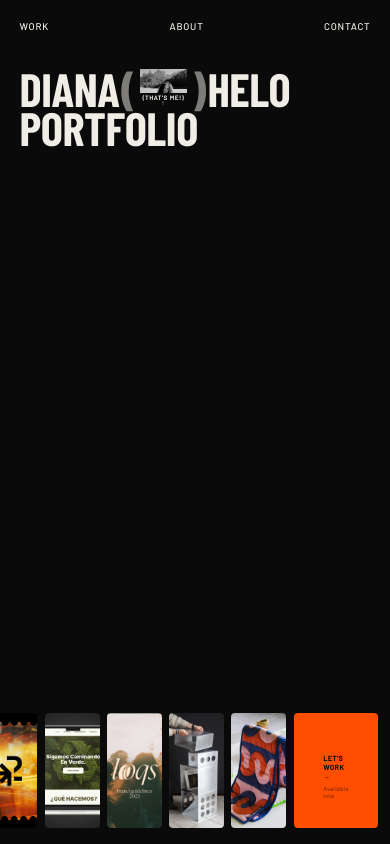
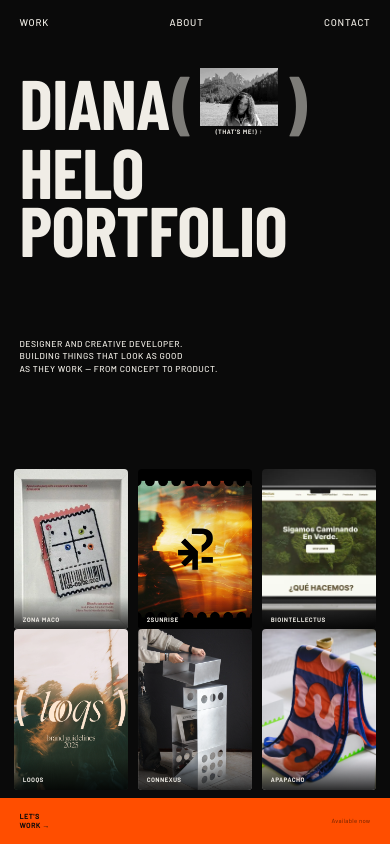
Before and after one commit to dianahelo/dianahelo-portfolio, a plain HTML site: page index.html in a window 390 px wide. Drawn offline with nearby package versions, Linux system fonts and the light colour scheme; a web font is replaced by a local one.

Commit message:
Mobile changes

```diff
--- a/index.html
+++ b/index.html
@@ -453,50 +453,105 @@
     border-radius: 0;
   }
 
-  .hero {
-    top: 8%;
-    padding: 0 5%;
-  }
-
-  .headline,
-  .headline-row2 {
-    font-size: clamp(32px, 12vw, 80px);
-  }
-
-  .img-interrupt {
-    width: clamp(40px, 12vw, 70px);
-    height: clamp(30px, 10vw, 50px);
-  }
-
-  .body-copy {
-    display: none;
-  }
-
   nav {
-    padding: 5% 5%;
+    padding: 4% 5%;
   }
 
   nav a {
     font-size: clamp(9px, 2.5vw, 13px);
   }
 
+  .hero {
+    top: 8%;
+    padding: 0 5%;
+  }
+
+  /* Split headline: DIANA (pic) → HELO → PORTFOLIO, big and bold */
+  .headline {
+    flex-wrap: wrap;
+    font-size: clamp(48px, 18vw, 110px);
+  }
+
+  .headline-row2 {
+    font-size: clamp(48px, 18vw, 110px);
+  }
+
+  .helo-text {
+    width: 100%;
+  }
+
+  .img-interrupt {
+    width: clamp(65px, 20vw, 110px);
+    height: clamp(55px, 18vw, 95px);
+  }
+
+  .body-copy {
+    display: block;
+    position: absolute;
+    top: 40%;
+    left: 5%;
+    width: 90%;
+  }
+
+  .body-copy p {
+    font-size: clamp(8px, 2.2vw, 12px);
+    line-height: 1.5;
+  }
+
+  /* Cards: 2 rows of 3, anchored to bottom */
   .scroll-strip {
-    height: 18%;
-    padding: 0 3% 4%;
-    gap: 2%;
+    position: absolute;
+    bottom: 0; left: 0; right: 0;
+    height: auto;
+    padding: 0 3% 3%;
+    gap: 2.5%;
+    padding-bottom: calc(5.5vh + 2%);
+    display: flex;
+    flex-wrap: wrap;
+    justify-content: center;
+    align-content: flex-end;
   }
 
   .project-card {
-    flex: 0 0 calc(16% - 1%);
+    flex: 0 0 calc(33.33% - 2%);
+    height: 19vh;
   }
 
+  .project-card:hover {
+    flex: 0 0 calc(33.33% - 2%);
+    transform: none;
+  }
+
+  /* Always show labels on mobile (no hover) */
+  .project-card .card-label {
+    opacity: 1;
+  }
+
+  /* Full-width CTA bar pinned to bottom */
   .card-cta {
-    flex: 0 0 calc(20% - 1%);
+    position: fixed;
+    bottom: 0;
+    left: 0;
+    right: 0;
+    height: 5.5vh;
+    flex-direction: row;
+    align-items: center;
+    justify-content: space-between;
+    padding: 0 5%;
+    border-radius: 0;
+    z-index: 20;
+  }
+
+  .card-cta .cta-sub {
+    margin-top: 0;
+  }
+
+  .scroll-strip.do-spin .card-cta {
+    animation: none;
   }
 
   .copyright {
-    bottom: 5%;
-    left: 5%;
+    display: none;
   }
 
   .about-overlay {
@@ -522,7 +577,7 @@
   <nav>
     <a href="#" data-target="work">Work</a>
     <a href="#" data-target="about">About</a>
-    <a href="mailto:imdianahelo@gmail.com">Contact</a>
+    <a href="https://www.linkedin.com/in/dianahelo/" target="_blank">Contact</a>
   </nav>
 
   <!-- HERO -->
@@ -534,7 +589,7 @@
       <div class="label">(that's me!) ↑</div>
       <span class="wave-emoji" id="wave">👋</span>
     </span>
-    <span class="paren">)</span>HELO
+    <span class="paren">)</span><span class="helo-text">HELO</span>
   </div>
   <div class="headline-row2 row2-animate">PORTFOLIO</div>
 </div>
```
